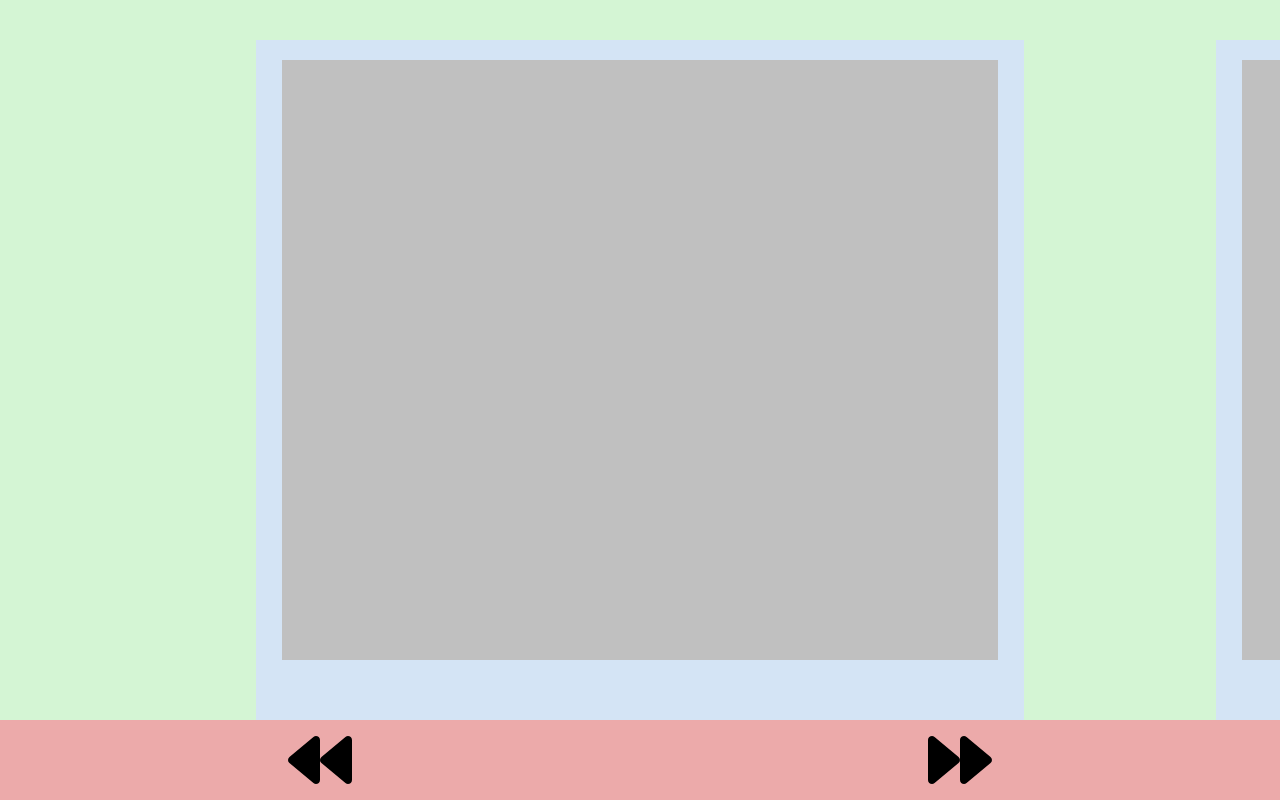
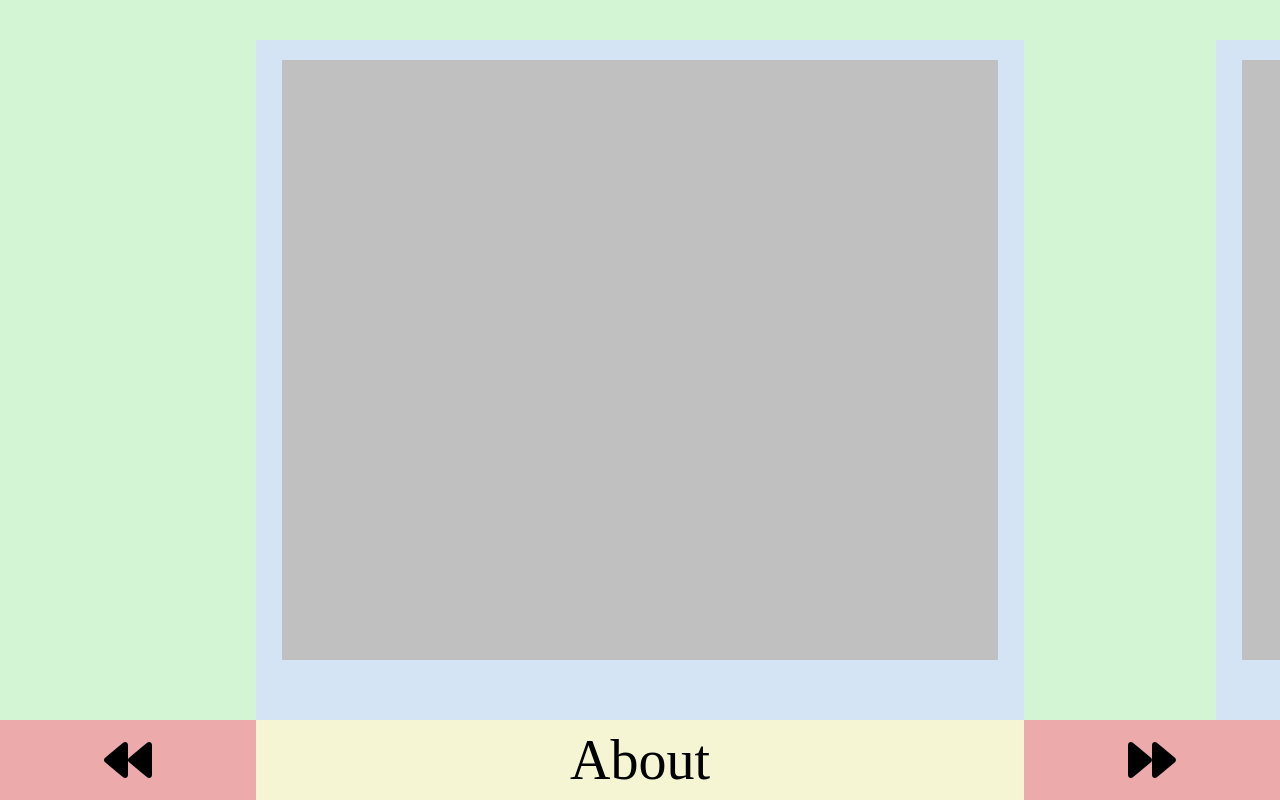
Before and after one commit to xo28122000/portfolio-2, a React (Create React App) app in the folder app/: page / in a window 1280 px wide. Built offline with nearby package versions, Linux system fonts and the light colour scheme.

Commit message:
footer title done

```diff
--- a/app/src/components/Footer/Footer.css
+++ b/app/src/components/Footer/Footer.css
@@ -8,3 +8,18 @@
 
   background-color: #ecaaaa;
 }
+
+#Footer-container {
+  display: flex;
+  flex-direction: row;
+  flex-wrap: nowrap;
+}
+
+.Footer-elements {
+  flex: 1;
+  flex-grow: 1;
+  text-align: center;
+  height: 10vh;
+  padding-top: 1vh;
+  padding-bottom: 1vh;
+}
--- a/app/src/components/Footer/index.js
+++ b/app/src/components/Footer/index.js
@@ -1,13 +1,19 @@
-import React from "react";
+import React, { useEffect, useState } from "react";
 
 import { FontAwesomeIcon } from "@fortawesome/react-fontawesome";
 import { faForward, faBackward } from "@fortawesome/free-solid-svg-icons";
 import "./Footer.css";
 
+import { page_content } from "../../constants";
+
 import { connect } from "react-redux";
 import { setHorzontalNavigate } from "../../Redux/actions";
 
 const Footer = props => {
+  const [title, setTitle] = useState("About");
+  useEffect(() => {
+    setTitle(page_content[props.pageNo].title);
+  }, [props.pageNo]);
   const nextClick = () => {
     if (props.navigate === 0) {
       props.setHorzontalNavigate(1);
@@ -20,47 +26,25 @@ const Footer = props => {
   };
   return (
     <div id="Footer-root">
-      <div
-        style={{
-          display: "flex",
-          flexDirection: "row",
-          flexWrap: "nowrap"
-          //   justifyContent: "center"
-        }}
-      >
+      <div id="Footer-container">
+        <div className="Footer-elements">
+          <FontAwesomeIcon
+            icon={faBackward}
+            size="3x"
+            onClick={prevClick}
+            style={{ height: "8vh" }}
+          />
+        </div>
         <div
-          style={{
-            flex: 1,
-            flexGrow: 1,
-            textAlign: "center",
-            height: "10vh",
-            paddingTop: "1vh",
-            paddingBottom: "1vh"
-          }}
+          className="Footer-elements"
+          style={{ flex: "3", backgroundColor: "#f5f5d4", fontSize: "7vh" }}
         >
-          <div>
-            <FontAwesomeIcon
-              icon={faBackward}
-              size="4x"
-              onClick={prevClick}
-              style={{ height: "8vh" }}
-            />
-          </div>
+          {title}
         </div>
-
-        <div
-          style={{
-            flex: 1,
-            flexGrow: 1,
-            textAlign: "center",
-            height: "10vh",
-            paddingTop: "1vh",
-            paddingBottom: "1vh"
-          }}
-        >
+        <div className="Footer-elements">
           <FontAwesomeIcon
             icon={faForward}
-            size="4x"
+            size="3x"
             onClick={nextClick}
             style={{ height: "8vh" }}
           />
@@ -71,7 +55,7 @@ const Footer = props => {
 };
 
 const mapStateToProps = state => {
-  return { navigate: state.navigate };
+  return { navigate: state.navigate, pageNo: state.pageNo };
 };
 function mapDispatchToProps(dispatch) {
   return {
--- a/app/src/components/HorizontalScrollArea/index.js
+++ b/app/src/components/HorizontalScrollArea/index.js
@@ -1,8 +1,9 @@
-import React from "react";
+import React, { useEffect } from "react";
 import PageContainer from "../PageContainer";
 
 const HorizontalScrollAres = props => {
   const pagePosition = [20, 95, 170];
+
   return (
     <div
       style={{
--- a/app/src/components/PageContainer/index.js
+++ b/app/src/components/PageContainer/index.js
@@ -9,9 +9,8 @@ import { setHorzontalNavigate, setPageNo } from "../../Redux/actions";
 const PageContainer = props => {
   const [left, setLeft] = useState(props.left);
   const [pageNo, setPageNo] = useState(0);
-  var tempPageNo = 0;
+  var tempPageNo;
   useEffect(() => {
-    console.log(props.pageNo);
     if (props.navigate === 1) {
       if (pageNo < 2) {
         tempPageNo = pageNo;
--- a/app/src/constants.js
+++ b/app/src/constants.js
@@ -0,0 +1,7 @@
+export const last_page_no = 2; // sgtarting from zero
+
+export const page_content = {
+  0: { title: "About", body: "some info" },
+  1: { title: "Experience", body: "some info" },
+  2: { title: "Projects", body: "some info" }
+};
```
